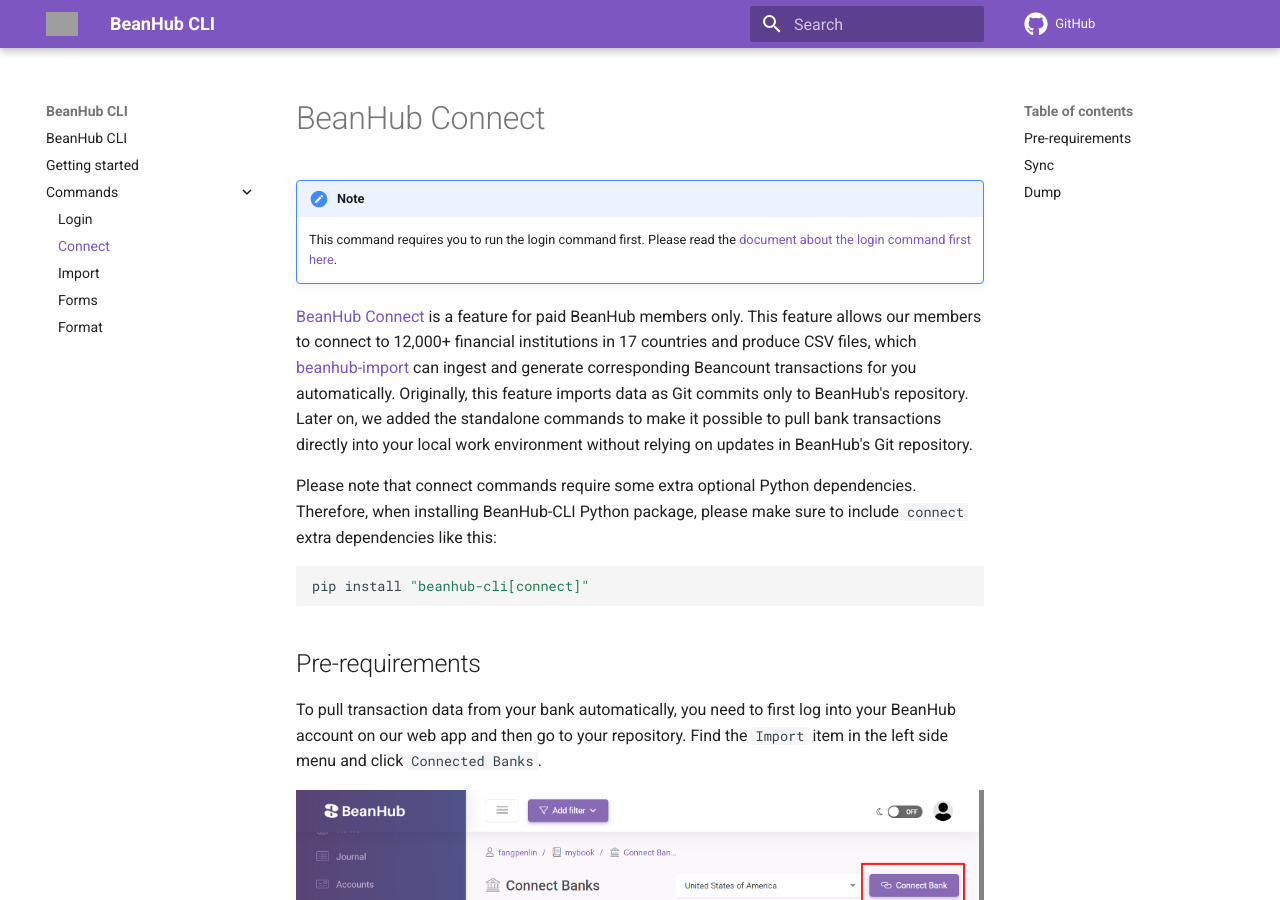
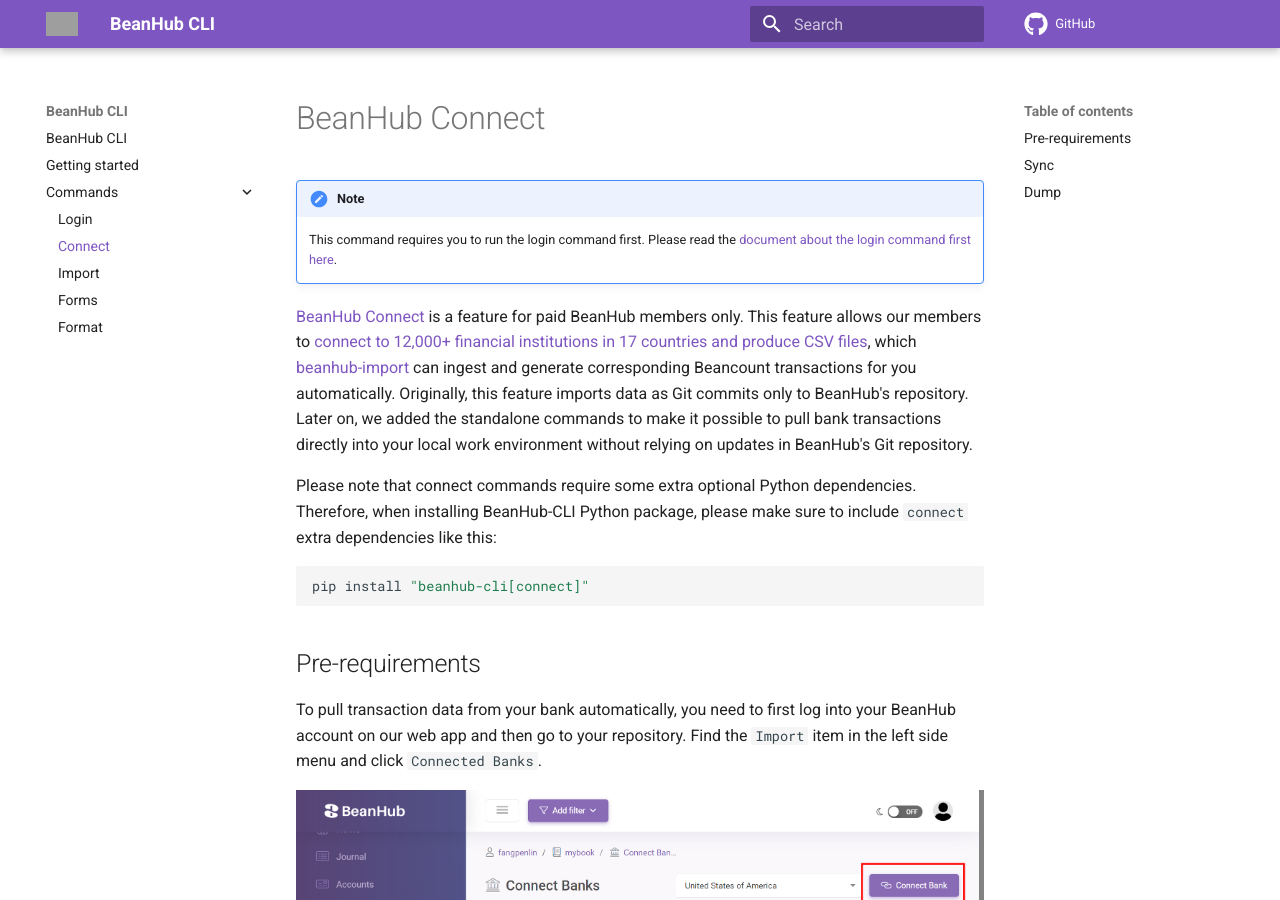
Before and after one commit to LaunchPlatform/beanhub-cli, an MkDocs documentation site: the page built from docs/docs/commands/connect.md, in a window 1280 px wide and 900 px high. Built offline with MkDocs 1.6.1 and Material for MkDocs 9.7.7, drawn with Linux system fonts in a browser that asks for light colours; comment, search, counter and statistics services are not loaded; some of the changed lines change nothing that is shown; grey boxes are pictures that could not be loaded.

Commit message:
Update doc

```diff
--- a/docs/docs/commands/connect.md
+++ b/docs/docs/commands/connect.md
@@ -5,7 +5,7 @@
     Please read the [document about the login command first here](./login.md).
 
 [BeanHub Connect](https://beanhub.io/blog/2024/06/24/introduction-of-beanhub-connect/) is a feature for paid BeanHub members only.
-This feature allows our members to connect to 12,000+ financial institutions in 17 countries and produce CSV files, which [beanhub-import](https://github.com/LaunchPlatform/beanhub-import) can ingest and generate corresponding Beancount transactions for you automatically.
+This feature allows our members to [connect to 12,000+ financial institutions in 17 countries and produce CSV files](https://beanhub.io/blog/2024/06/24/introduction-of-beanhub-connect/), which [beanhub-import](https://github.com/LaunchPlatform/beanhub-import) can ingest and generate corresponding Beancount transactions for you automatically.
 Originally, this feature imports data as Git commits only to BeanHub's repository.
 Later on, we added the standalone commands to make it possible to pull bank transactions directly into your local work environment without relying on updates in BeanHub's Git repository.
 
```
